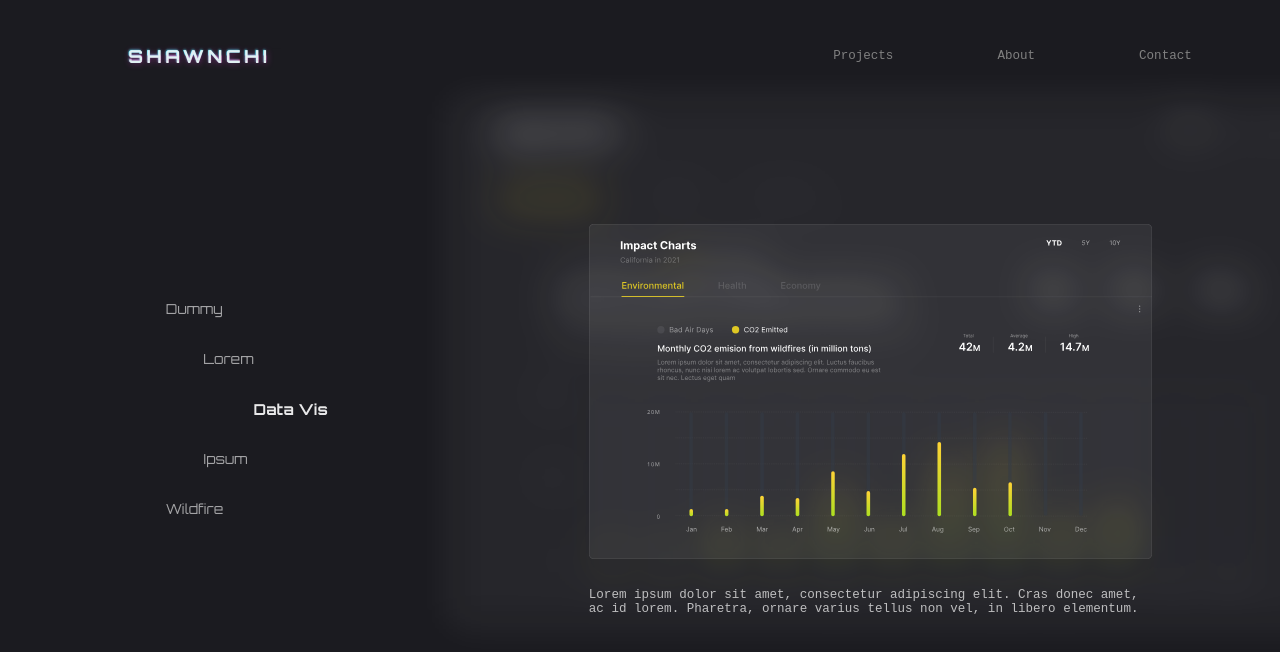
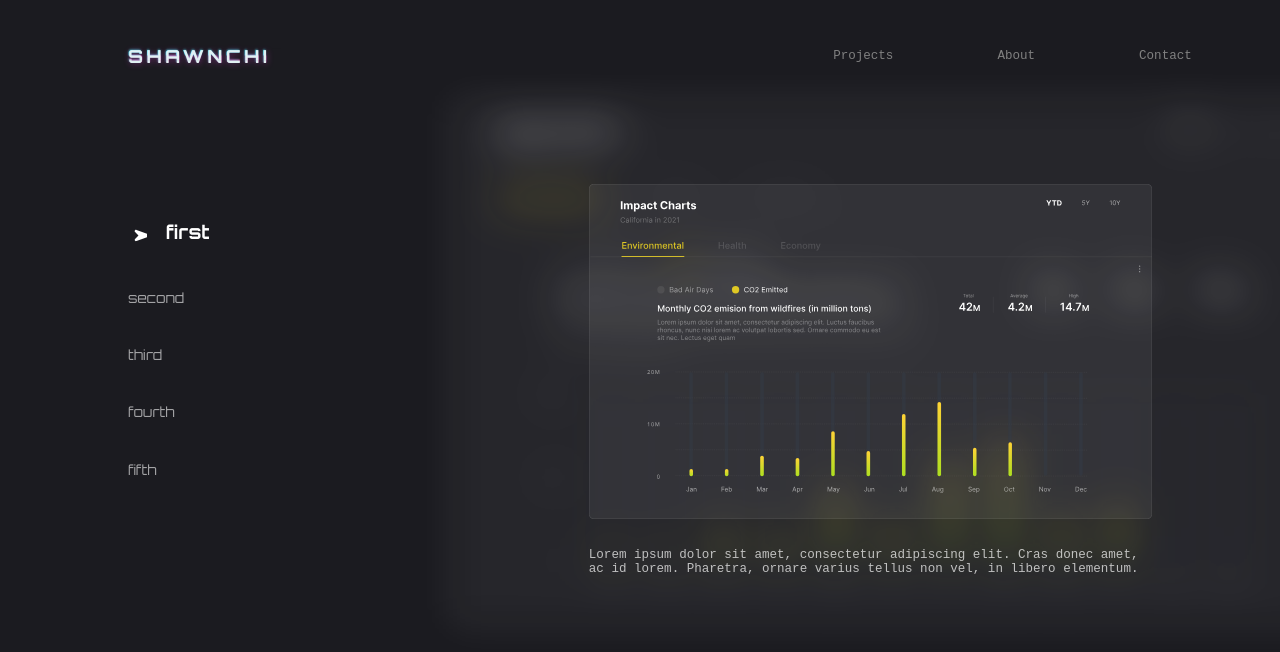
Before and after one commit to chi-asinmochi/portfolioV2, a React (Create React App) app: page /projects in a window 1280 px wide. Shown: the top 652 px of the page. Built offline with nearby package versions, Linux system fonts and the light colour scheme; a web font is replaced by a local one.

Commit message:
navigation added

```diff
--- a/package.json
+++ b/package.json
@@ -8,6 +8,7 @@
     "@testing-library/user-event": "^13.5.0",
     "react": "^17.0.2",
     "react-dom": "^17.0.2",
+    "react-router-dom": "^5.3.0",
     "react-scripts": "5.0.0",
     "styled-components": "^5.3.3",
     "web-vitals": "^2.1.2"
@@ -35,5 +36,8 @@
       "last 1 firefox version",
       "last 1 safari version"
     ]
+  },
+  "devDependencies": {
+    "@types/react-router-dom": "^5.3.2"
   }
 }
--- a/src/components/DynamicHeader.js
+++ b/src/components/DynamicHeader.js
@@ -1,5 +1,6 @@
 import { useState } from 'react'
 import { LogoText } from './styles/LogoText.styled'
+import { Link } from 'react-router-dom'
 import { TextFragment } from './styles/TextFragment.styled'
 import { Nav, Container, Logo, Menu } from './styles/Nav.styled'
 
@@ -81,16 +82,19 @@ function DynamicHeader({ big }) {
 
     return (
         <Nav big = {big}>
-            <Container big={big}  >
-                <Logo big={big} onMouseLeave={shuffleReady} onMouseEnter={shuffle}>
-                    <TextFragment bottom={true}>{text}</TextFragment>
-                    <TextFragment bottom={false}>{text}</TextFragment>
-                    <LogoText text={text} shuffling={shuffling}>{text} </LogoText>
-                </Logo>
+            <Container big={big} >
+                <Link to='/'>
+                    <Logo big={big} onMouseLeave={shuffleReady} onMouseEnter={shuffle}>
+                        <TextFragment bottom={true}>{text}</TextFragment>
+                        <TextFragment bottom={false}>{text}</TextFragment>
+                        <LogoText text={text} shuffling={shuffling}>{text} </LogoText>
+                    </Logo>
+                </Link>
+
                 <Menu big={big}>
-                    <li>Projects</li>
-                    <li>About</li>
-                    <li>Contact</li>
+                    <li><Link to='/projects'>Projects</Link></li>
+                    <li><Link to='/about'>About</Link></li>
+                    <li><Link to='/contact'>Contact</Link></li>
                 </Menu>
             </Container>
         </Nav>
--- a/src/components/MainContent.js
+++ b/src/components/MainContent.js
@@ -1,55 +1,87 @@
-import React, { useRef, useEffect, useState, useLayoutEffect } from 'react'
+import React, { useRef, useEffect, useState, useMemo, useLayoutEffect } from 'react'
 import Picker from './Picker'
 import styled from 'styled-components'
 import { Frame, ProjectContainer, BG, ProjectWrapper, ProjectCover, IMG } from './styles/ProjectContainer.styled'
 import WFCover from '../assets/img/WFCover.svg'
 
+
+export const ScrollContext = React.createContext()
+
 function MainSection() {
-    window.onload = () => {
-        // alert()
-        // console.log('slowRef', slowRef)
-    }
-    // consol
 
     const containerRef = useRef(null)
     const mainRef = useRef(null)
     const pickerRef = useRef(null)
+    const testRef = useRef(null)
+    const firstRender = useRef(true)
+    const projectRefs = useRef([])
+
     const [scrollAmount, setPickerScroll] = useState(0)
     const [pageLength, setPageLength] = useState(0)
     const [ratio, setRatio] = useState(0)
+    const [scrollPos, setScrollPos] = useState(1)
+    const [clickState, setClickState] = useState(3)
 
 
     // console.log(pickerRef)
     const loadHandler = () => {
-        // console.log('loaded')
         setPageLength(containerRef.current.scrollHeight*0.75)
-        // console.log('ContainerHeight', containerRef.current.scrollHeight)
-        // console.log('pl1', pageLength)
-        mainRef.current.scrollTop = mainRef.current.scrollHeight / 2 - mainRef.current.clientHeight / 2
-        // pickerRef.current.onload = () => {
+        // mainRef.current.scrollTop = mainRef.current.scrollHeight / 2 - mainRef.current.clientHeight / 2
         setRatio(pageLength/pickerRef.current.children[0].children[0].clientHeight + 5)
-        // }
-        // console.log(pageLength, pickerRef.current.children[0].children[0].clientHeight, ratio)
-        // console.log(pickerRef)
-        // console.log('scrollheight', pickerRef.current.scrollHeight)
-        // console.log(pickerRef.current.children[0].children[0].clientHeight)
     }
+
 
     const scrollHandler = (e) => {
         setPickerScroll(mainRef.current.scrollTop / 14)
-        console.log(pageLength, mainRef.current.scrollTop/ (pageLength))
+        let progress = mainRef.current.scrollTop * 100 / pageLength
+        switch (true) {
+            case (progress < 5):
+                // console.log('pos 1')
+                setScrollPos(1)
+                break;
+            case (progress > 20 && progress < 30):
+                // console.log('pos 2')
+                setScrollPos(2)
+                break;
+            case (progress > 45 && progress < 55):
+                // console.log('pos 3')
+                setScrollPos(3)
+                break;
+            case (progress > 70 && progress < 80):
+                // console.log('pos 4')
+                setScrollPos(4)
+                break;
+            case (progress > 90):
+                // console.log('pos 5')
+                setScrollPos(5)
+                break;
+            default:
+                break;
+        }
         // pickerRef.current.scrollTop = mainRef.current.scrollTop / ratio
     }
-
+    useEffect(() => {
+        if (firstRender.current) {
+            firstRender.current = false
+            return
+        } else {
+            projectRefs.current.forEach((proj, i)=> {
+                if (i == clickState - 1) {
+                    proj.scrollIntoView({behavior: 'smooth'})
+                }
+            })
+        }
+    }, [clickState])
 
 
     return (
         <Main ref={mainRef} onScroll={scrollHandler}>
-            <Picker pageLength={pageLength} scrollAmount={scrollAmount} mainRef={mainRef} ref={pickerRef} ></Picker>
+            <ScrollContext.Provider value={scrollPos} >
+                <Picker pageLength={pageLength} scrollAmount={scrollAmount} mainRef={mainRef} ref={pickerRef} setClickState={setClickState} ></Picker>
                 <Frame>
                     <BG src={WFCover}></BG>
                     <ProjectContainer onLoad={loadHandler} ref={containerRef}>
-                    <ProjectWrapper >
+                        <ProjectWrapper ref={el => {projectRefs.current[0] = el}} >
                             <ProjectCover src={WFCover}>
                                 <IMG src={WFCover}></IMG>
                             </ProjectCover>
@@ -57,7 +89,7 @@ function MainSection() {
                             Lorem ipsum dolor sit amet, consectetur adipiscing elit. Cras donec amet, ac id lorem. Pharetra, ornare varius tellus non vel, in libero elementum.
                             </p>
                         </ProjectWrapper>
-                    <ProjectWrapper>
+                        <ProjectWrapper ref={el => {projectRefs.current[1] = el}}>
                             <ProjectCover src={WFCover}>
                                 <IMG src={WFCover}></IMG>
                             </ProjectCover>
@@ -65,7 +97,7 @@ function MainSection() {
                             Lorem ipsum dolor sit amet, consectetur adipiscing elit. Cras donec amet, ac id lorem. Pharetra, ornare varius tellus non vel, in libero elementum.
                             </p>
                         </ProjectWrapper>
-                    <ProjectWrapper>
+                        <ProjectWrapper ref={el => {projectRefs.current[2] = el}}>
                             <ProjectCover src={WFCover}>
                                 <IMG src={WFCover}></IMG>
                             </ProjectCover>
@@ -73,7 +105,7 @@ function MainSection() {
                             Lorem ipsum dolor sit amet, consectetur adipiscing elit. Cras donec amet, ac id lorem. Pharetra, ornare varius tellus non vel, in libero elementum.
                             </p>
                         </ProjectWrapper>
-                    <ProjectWrapper>
+                        <ProjectWrapper ref={el => {projectRefs.current[3] = el}}>
                             <ProjectCover src={WFCover}>
                                 <IMG src={WFCover}></IMG>
                             </ProjectCover>
@@ -81,7 +113,7 @@ function MainSection() {
                             Lorem ipsum dolor sit amet, consectetur adipiscing elit. Cras donec amet, ac id lorem. Pharetra, ornare varius tellus non vel, in libero elementum.
                             </p>
                         </ProjectWrapper>
-                    <ProjectWrapper>
+                        <ProjectWrapper ref={el => {projectRefs.current[4] = el}}>
                             <ProjectCover src={WFCover}>
                                 <IMG src={WFCover}></IMG>
                             </ProjectCover>
@@ -92,9 +124,7 @@ function MainSection() {
 
                     </ProjectContainer>
                 </Frame>
-
-
-
+            </ScrollContext.Provider>
 
         </Main>
     )
--- a/src/components/Picker.js
+++ b/src/components/Picker.js
@@ -1,49 +1,68 @@
-import React, { useState, useEffect, useRef, useLayoutEffect } from 'react'
+import React, { useState, useEffect, useRef, useLayoutEffect, useContext } from 'react'
 import styled from 'styled-components'
 import { SlowLayer, ScrollLayer, ProjectTitle } from './styles/PickerLayers'
+import { ScrollContext } from './MainContent'
+import indicator from '../assets/icon/indicator.svg'
 
 
-function Picker({ pageLength, scrollAmount, mainRef}, ref) {
+function Picker({ scrollAmount, setClickState}, ref) {
 
-    // const [scrollAmount, setScrollAmount] = useState(0)
-    // console.log('mainRef', mainRef)
-    const scrollRef = useRef(null)
+    const scrollPos = useContext(ScrollContext)
+    const scrollPosRef = useRef(3)
     const slowRef = useRef(null)
+    const titletRefs = useRef([])
 
-    // console.log('main', mainRef)
-
-    // console.log(loadHandler2)
-    // useEffect(() => {
-    //     console.log('scrollRef', scrollRef)
-    //     scrollRef.current.scrollTop = scrollAmount
-    // }, [scrollAmount])
-    // slowRef.current.scrollTop = scrollAmount / 14
+    useEffect(() => {
+        // console.log('picker', scrollPos)
+        // let scrollDiff = scrollPos - scrollPosRef.current
+        // console.log('scrolldiff', scrollDiff)
+        // titletRefs.current.forEach(el => {
+        //     let pos = el.className.slice(-1)
 
 
 
-    useLayoutEffect(() => {
-        // console.log('sidebarScrollHeight',sideBarRef.current.scrollHeight)
-        // console.log('pagelength', pageLength)
-        // pickerRef.current.scrollTop = pageLength/2 - pickerRef.current.clientHeight/2
-        // console.log('sblength', sideBarRef.current.clientHeight)
-        // console.log('half page', sideBarRef.current.clientHeight/2)
-    }, [pageLength])
+        //     pos = Number(pos) + scrollDiff
+        //     // el.className = el.className.slice(0, el.className.length-1) + pos
+        // })
+        // scrollPosRef.current = scrollPos
 
-    // const scrollHandler = (e) => {
-    //     setScrollAmount(e.target.scrollTop / 16)
-    // }
-    // console.log('pl2', pageLength)
-    // console.log('scrollAmount', scrollAmount)
+        // console.log(scrollPosRef)
+        // titletRefs.current.forEach(el => {
+        //     console.log(el.className)
+        // })
+        // console.log(titletRefs.current[0].className)
+        titletRefs.current.forEach((el, i) => {
+            if (i == scrollPos - 1) {
+                el.classList.add('current')
+            } else {
+                el.classList.remove('current')
+            }
+        })
+
+    }, [scrollPos])
+
+    const titleClickHandler = (e) => {
+        let i = e.target.id.slice(-1)
+        console.log(i)
+        setClickState(i)
+    }
+
+
+
     return (
         <SideBar ref={ref} >
             {/* <ScrollLayer ref={scrollRef} pageLength={pageLength}> */}
                 <SlowLayer  ref={slowRef} scrollAmount={scrollAmount}>
                     {/* assign position (classname = pos[0]) to each li and change based on scroll position */}
-                    <li><ProjectTitle className='far-up-2'>Dummy</ProjectTitle></li>
-                    <li><ProjectTitle className='adjacent-up-1'>Lorem</ProjectTitle></li>
-                    <li><ProjectTitle className='center'>Data Vis</ProjectTitle></li>
-                    <li><ProjectTitle className='adjacent-down-1'>Ipsum</ProjectTitle></li>
-                    <li><ProjectTitle className='far-down-2'>Wildfire</ProjectTitle></li>
+                    <li>
+                        <ProjectTitle ref={el => {titletRefs.current[0] = el}} className='current' id='title-1' onClick={titleClickHandler}>
+                            first
+                        </ProjectTitle>
+                    </li>
+                    <li><ProjectTitle ref={el => {titletRefs.current[1] = el}} id='title-2' onClick={titleClickHandler}>second</ProjectTitle></li>
+                    <li><ProjectTitle ref={el => {titletRefs.current[2] = el}} id='title-3' onClick={titleClickHandler}>third</ProjectTitle></li>
+                    <li><ProjectTitle ref={el => {titletRefs.current[3] = el}} id='title-4' onClick={titleClickHandler}>fourth</ProjectTitle></li>
+                    <li><ProjectTitle ref={el => {titletRefs.current[4] = el}} id='title-5' onClick={titleClickHandler}>fifth</ProjectTitle></li>
                 </SlowLayer>
             {/* </ScrollLayer> */}
         </SideBar>
@@ -58,9 +77,11 @@ const SideBar = styled.div`
     /* width: 25%; */
     height: 70%;
     /* background-color: pink; */
+    padding: 1em 2em 1em 0;
     display: flex;
     flex-direction: column;
     justify-content: center;
+    padding-bottom: 15vh;
     position: fixed;
     /* z-index: -1 */
     overflow: scroll;
--- a/src/components/styles/Nav.styled.js
+++ b/src/components/styles/Nav.styled.js
@@ -85,12 +85,13 @@ export const Menu = styled.ul`
     list-style: none;
 
 
-    li {
+    a {
+        text-decoration: none;
         color: grey;
         cursor: pointer;
         transition: 0.6s all;
     }
-    li:hover {
+    a:hover {
         color: white;
         text-shadow: 0px 0px 6px cyan;
     }
--- a/src/components/styles/PickerLayers.js
+++ b/src/components/styles/PickerLayers.js
@@ -1,4 +1,6 @@
 import styled from "styled-components";
+import indicator from '../../assets/icon/indicator.svg'
+
 
 export const SlowLayer = styled.ul.attrs(
     // ({ scrollAmount }) => ({
@@ -10,11 +12,14 @@ export const SlowLayer = styled.ul.attrs(
 {
 
         list-style: none;
-        /* display: flex; */
-        /* flex-direction: column; */
-        /* gap: 3rem; */
-        /* position: relative; */
+        display: flex;
+        flex-direction: column;
+        gap: 1rem;
+
         z-index: -1;
+        li {
+            overflow: visible;
+        }
         /* transform: translateY(-50%); */
         /* background: pink; */
     }
@@ -32,36 +37,76 @@ export const ScrollLayer = styled.div`
 `
 export const ProjectTitle = styled.h3`
     font-weight: 400;
-position: fixed;
+    /* position: fixed; */
     /* scroll-snap-align: center; */
     /* scroll-snap-stop: always; */
     /* padding: 1.5em 0; */
     opacity: 0.6;
     font-size: 1.1rem;
     z-index: 2;
+    transition: all 0.6s;
+    cursor: pointer;
+    padding: 1em 6em 1em 0;
     /* transform: translateX(15%) */
     &:hover {
         opacity: 1;
     }
-    &.far-up-2 {
-        transform: translate(3rem, -8rem)
+    &.current {
+        opacity: 1;
+        font-size: 1.5rem;
+        transform: translateX(3rem);
+        font-weight 700;
+        position: relative;
+
     }
-    &.adjacent-up-1 {
-        transform: translate(6rem, -4rem);
-        /* display: none; */
+    &.current::before {
+        content: '';
+        position: absolute;
+        top: 50%;
+        left: -2em;
+        width: 1em;
+        height: 1em;
+        transform: translateY(-50%);
+        background: url(${indicator});
     }
 
-    &.center {
-        transform: translateX(10rem);
+    /* &.pos-8 {
+        transform: translate(-8rem, -11.5rem) scale(0.9);
+        opacity: 0.2;
+
+    }
+    &.pos-7 {
+        transform: translate(-4rem, -10rem) scale(0.9);
+        opacity: 0.4;
+
+    }
+    &.pos-6 {
+        transform: translate(0rem, -8rem);
+
+    }
+    &.pos-5 {
+        transform: translate(3rem, -4rem);
+    }
+
+    &.pos-4 {
+        transform: translateX(7rem) scale(1.3);
         opacity: 0.9;
         font-weight: 700;
-        font-size: 1.2em
     }
-    &.adjacent-down-1 {
-        transform: translate(6rem, 4rem);
-        /* display: none; */
+    &.pos-3 {
+        transform: translate(3rem, 4rem);
     }
-    &.far-down-2 {
-        transform: translate(3rem, 8rem)
+    &.pos-2 {
+        transform: translate(0rem, 8rem)
     }
+    &.pos-1 {
+        transform: translate(-4rem, 10rem) scale(0.9);
+        opacity: 0.4;
+
+    }
+    &.pos-0 {
+        transform: translate(-8rem, 11.5rem) scale(0.9);
+        opacity: 0.2;
+
+    } */
 `
--- a/src/pages/Projects.js
+++ b/src/pages/Projects.js
@@ -5,7 +5,7 @@ import MainContent from '../components/MainContent'
 function Projects() {
     return (
         <>
-            <DynamicHeader big={false}></DynamicHeader>
+
             <MainContent></MainContent>
         </>
 
```
Also changed, not shown: src/App.js (+28 -1 lines), src/components/styles/Global.js (+8 -3 lines), src/assets/icon/indicator.svg (added), 1 other file (tests, documents, lock files or other folders). Lines whose indentation alone changed are shown as unchanged.
